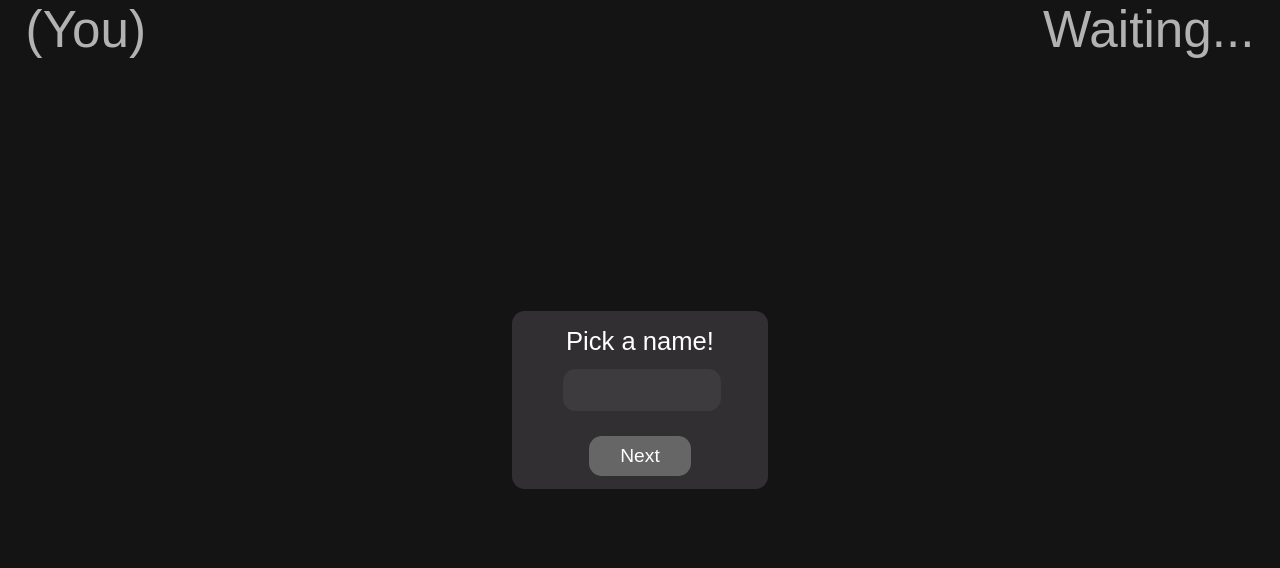
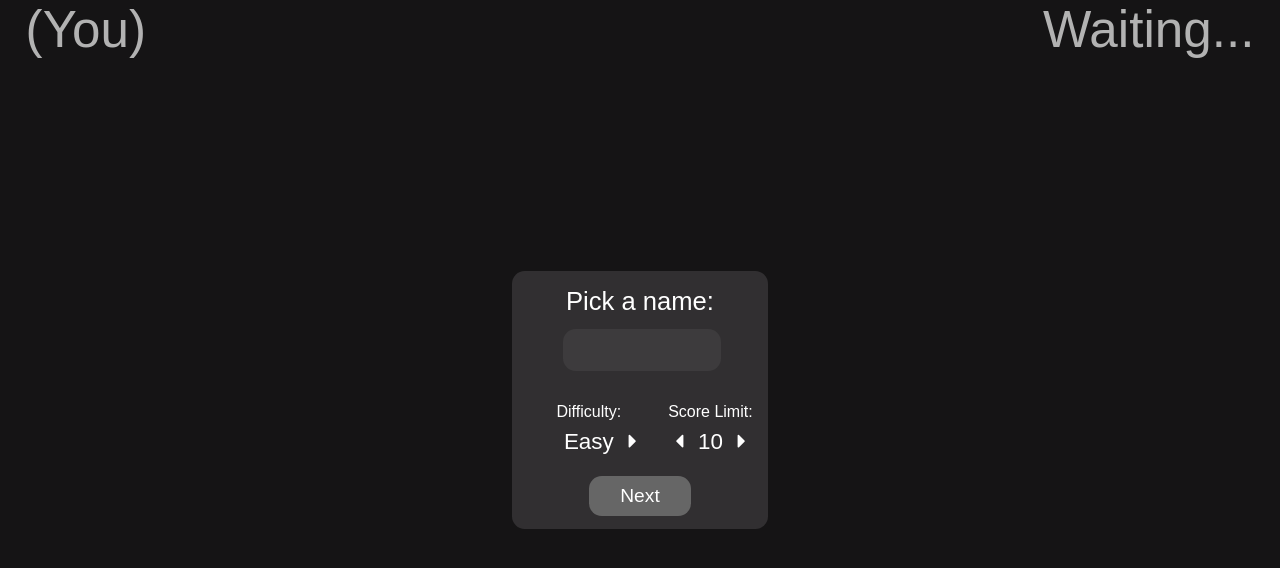
Before and after one commit to Jacob-HS/KanjiGames, a Flask app: page /drawn-out/duel in a window 1280 px wide. Shown: the top 568 px of the page. Run offline with Flask 3, Linux system fonts and the light colour scheme; parts of the project's set-up code (start-up, migrations or seed data) failed here and were passed over; some libraries are stand-ins or nearby versions.

Commit message:
added score limit and difficulty

```diff
--- a/main.py
+++ b/main.py
@@ -5,7 +5,7 @@ from flask_socketio import SocketIO, emit, join_room, leave_room, rooms, send
 import random
 app = create_app()
 socketio = SocketIO(app)
-hostNames = {}
+roomInfo = {} #{"roomName": {"participants":[], "hostName":"", "difficulty": int, "scoreLimit": int}} <- make this happen
 roomDict = {}
 askedQuestions={}
 
@@ -64,15 +64,19 @@ def pickName(name, host):
         emit("startGame", to=rooms()[0])
 
 @socketio.event
-def requestQuestion():
-    questionInfo=generateNewQuestion(rooms()[0])
+def requestQuestion(difficulty):
+    questionInfo=generateNewQuestion(rooms()[0], difficulty)
     emit("newQuestion", questionInfo, to=rooms()[0])
 
-def generateNewQuestion(room):
+def generateNewQuestion(room, difficulty):
     questionInfo={}
-    key, value = random.choice(list(vnJukugo.items()))
+    if (difficulty==1):
+        activePool=list(vnJukugo.items())[:1585]
+    if (difficulty==2):
+        activePool=list(vnJukugo.items())
+    key, value = random.choice(activePool)
     while key in askedQuestions[room]:
-        key, value = random.choice(list(vnJukugo.items()))
+        key, value = random.choice(activePool)
     questionInfo["word"]=key
     questionInfo["hiragana"]=value
     questionInfo["svgs"]=[]
--- a/website/static/drawnOutDuel.js
+++ b/website/static/drawnOutDuel.js
@@ -1,6 +1,9 @@
 (() => {
+const maxDiff=2;
 let roomNum;
 let host;
+let difficulty = 1;
+let scoreLimit = 10;
 let intervalID;
 let askedPool=[];
 let currentQuestion;
@@ -87,7 +90,19 @@ answer.addEventListener("input", function(event){
 document.getElementById("duelAgain").addEventListener("click", function(event){
   readyUp();
   socket.emit("readyUp")
-})
+});
+document.getElementById("leftSelector").addEventListener("click", function(){
+  moveDifficultyLeft();
+});
+document.getElementById("rightSelector").addEventListener("click", function(){
+  moveDifficultyRight();
+});
+document.getElementById("leftSelectorSL").addEventListener("click", function(){
+  moveScoreLimitLeft();
+});
+document.getElementById("rightSelectorSL").addEventListener("click", function(){
+  moveScoreLimitRight();
+});
 function checkName(){
   let potentialName=document.getElementById("nameAnswer").value;
   document.getElementById("nameAnswer").value="";
@@ -152,7 +167,7 @@ function tickDown(){
     countdownTimer.classList.add("hidden");
     toggleGameElements();
     if (host){
-      socket.emit("requestQuestion");
+      socket.emit("requestQuestion", difficulty);
     }
   }
 }
@@ -253,7 +268,7 @@ function awardPoint(myPoint){
     document.getElementById("opponentScoreHeader").innerHTML=parseInt(document.getElementById("opponentScoreHeader").innerHTML)+1;
   }
 
-  if(document.getElementById("opponentScoreHeader").innerHTML=="5" || document.getElementById("playerScoreHeader").innerHTML=="5"){
+  if(document.getElementById("opponentScoreHeader").innerHTML== scoreLimit.toString() || document.getElementById("playerScoreHeader").innerHTML== scoreLimit.toString()){
     endRound(myPoint);
     return;
   }
@@ -266,7 +281,7 @@ function awardPoint(myPoint){
   document.getElementById("answeredCorrectlyBanner").style.opacity="1";
   setTimeout(() => {
     if (host){
-      socket.emit("requestQuestion");
+      socket.emit("requestQuestion", difficulty);
     }
     document.getElementById("answer").focus();
     document.getElementById("answeredCorrectlyBanner").style.opacity="0";
@@ -356,4 +371,70 @@ function blockJoin(){
     element.classList.add("active");
   }
 }
+
+function moveDifficultyLeft(){
+  if (difficulty==1){
+    return;
+  }
+  if (difficulty==maxDiff){
+    document.getElementById("rightDifficultyArrow").classList.remove("hiddenArrow");
+  }
+  difficulty--;
+  updateDifficultyName(difficulty);
+  if(difficulty==1){
+    document.getElementById("leftDifficultyArrow").classList.add("hiddenArrow");
+  }
+  console.log(difficulty);
+}
+
+function moveDifficultyRight(){
+  if (difficulty==maxDiff){
+    return;
+  }
+  if (difficulty==1){
+    document.getElementById("leftDifficultyArrow").classList.remove("hiddenArrow");
+  }
+  difficulty++;
+  updateDifficultyName(difficulty);
+  if(difficulty==maxDiff){
+    document.getElementById("rightDifficultyArrow").classList.add("hiddenArrow");
+  }
+  console.log(difficulty);
+}
+
+function updateDifficultyName(difficulty){
+  difficultyName = document.getElementById("currentDifficulty");
+  if(difficulty==1) difficultyName.innerHTML="Easy";
+  if(difficulty==2) difficultyName.innerHTML="Medium";
+}
+
+function moveScoreLimitLeft(){
+  if (scoreLimit==5){
+    return;
+  }
+
+  if (scoreLimit==25){
+    document.getElementById("rightScoreLimitArrow").classList.remove("hiddenArrow");
+  }
+  scoreLimit-=5;
+
+  if (scoreLimit==5){
+    document.getElementById("leftScoreLimitArrow").classList.add("hiddenArrow");
+  }
+  document.getElementById("currentScoreLimit").innerHTML=scoreLimit;
+}
+
+function moveScoreLimitRight(){
+  if (scoreLimit == 25){
+    return;
+  }
+  if (scoreLimit == 5){
+    document.getElementById("leftScoreLimitArrow").classList.remove("hiddenArrow");
+  }
+  scoreLimit+=5;
+  if (scoreLimit==25){
+    document.getElementById("rightScoreLimitArrow").classList.add("hiddenArrow");
+  }
+  document.getElementById("currentScoreLimit").innerHTML=scoreLimit;
+}
 })();
--- a/website/static/styles.css
+++ b/website/static/styles.css
@@ -151,6 +151,10 @@ body {
 
 .active {
   opacity: 1;
+}
+
+.hiddenArrow{
+  opacity:0;
 }
 
 .scoreCounter {
@@ -379,6 +383,7 @@ body {
   background-color: #312f31;
   box-shadow: 0px 0px 20px 1px rgba(0, 0, 0, 0.717);
 }
+
 
 .bannedAnswer {
   background-color: rgba(240, 248, 255, 0.527);
@@ -657,6 +662,7 @@ svg g{
   cursor: pointer;
 }
 
+
 .endGameButtonContainer {
   text-align: center;
   margin: 2vh 0;
@@ -715,6 +721,71 @@ svg g{
   width:20vw;
   height:100vh;
 }
+
+.difficultySettingContainer {
+  width:50%;
+  padding-left:5%;
+  height:8vh;
+  margin:0;
+}
+.difficultySettingHeader {
+  font-size: 1.25vw;
+  margin-bottom: 0;
+  color: white;
+  text-align: center;
+}
+.difficultyButton {
+  margin-top: 1vh;
+  font-size: 1.75vw;
+  text-align: center;
+  color:white;
+}
+
+.difficultyButtonContainer {
+  position: relative;
+}
+
+#leftSelector {
+  position: absolute;
+  z-index: 1;
+  width:30%;
+  height:100%;
+  left:0;
+}
+
+#rightSelector {
+  position: absolute;
+  z-index: 1;
+  width:30%;
+  height:100%;
+  right: 0;
+}
+
+#leftSelectorSL {
+  position: absolute;
+  z-index: 1;
+  width:30%;
+  height:100%;
+  left:0;
+}
+
+#rightSelectorSL {
+  position: absolute;
+  z-index: 1;
+  width:30%;
+  height:100%;
+  right: 0;
+}
+.roomCreationSettingsContainer {
+  display: flex;
+  margin-top: 2vh;
+}
+.scoreLimitSettingContainer {
+  width:45%;
+  margin:0;
+  height:7vh;
+}
+
 @media only screen and (max-width: 768px) {
   .flex-container {
     margin: 0 5%;
--- a/website/templates/drawnOutDuel.html
+++ b/website/templates/drawnOutDuel.html
@@ -16,8 +16,24 @@
 </div>
 <div class="roomCreationContainer" id="roomCreationContainer">
   <div class="roomCreationBox">
-    <p class="roomCreationBoxHeader nameCreationElement active">Pick a name!</p>
+    <p class="roomCreationBoxHeader nameCreationElement active">Pick a name:</p>
     <input class="roomCreationBoxInput nameCreationElement active" id="nameAnswer">
+    <div class="roomCreationSettingsContainer nameCreationElement active">
+      <div class="difficultySettingContainer">
+        <p class="difficultySettingHeader">Difficulty:</p>
+        <div class="difficultyButtonContainer">
+          <div id="leftSelector"></div><div id="rightSelector"></div>
+          <p class="difficultyButton"><span class="leftDifficultyArrow hiddenArrow" id="leftDifficultyArrow"><i class="fa fa-sort-up fa-rotate-270"></i></span> <span class="currentDifficulty" id="currentDifficulty">Easy</span> <span class="rightDifficultyArrow" id="rightDifficultyArrow"><i class="fa fa-sort-up fa-rotate-90"></i></span></p>
+        </div>
+      </div>
+      <div class="scoreLimitSettingContainer">
+        <p class="difficultySettingHeader">Score Limit:</p>
+        <div class="difficultyButtonContainer">
+          <div id="leftSelectorSL"></div><div id="rightSelectorSL"></div>
+          <p class="difficultyButton"><span class="leftDifficultyArrow" id="leftScoreLimitArrow"><i class="fa fa-sort-up fa-rotate-270"></i></span> <span class="currentDifficulty" id="currentScoreLimit">10</span> <span class="rightDifficultyArrow" id="rightScoreLimitArrow"><i class="fa fa-sort-up fa-rotate-90"></i></span></p>
+        </div>
+      </div>
+    </div>
     <button class="roomCreationBoxSubmit nameCreationElement active" id="nameAnswerButton">Next</button>
     <p class="roomCreationBoxHeader inviteInfoElement hidden">Invite a friend:</p>
     <button class="inviteLinkButton inviteInfoElement hidden" id="inviteLinkButton">Copy invite link</button>
```
